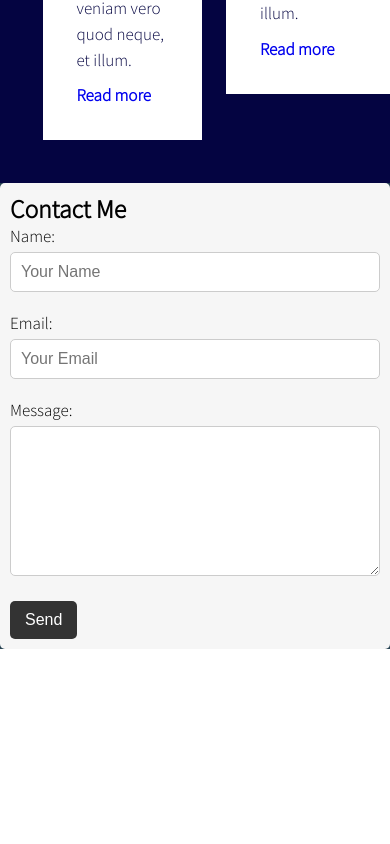
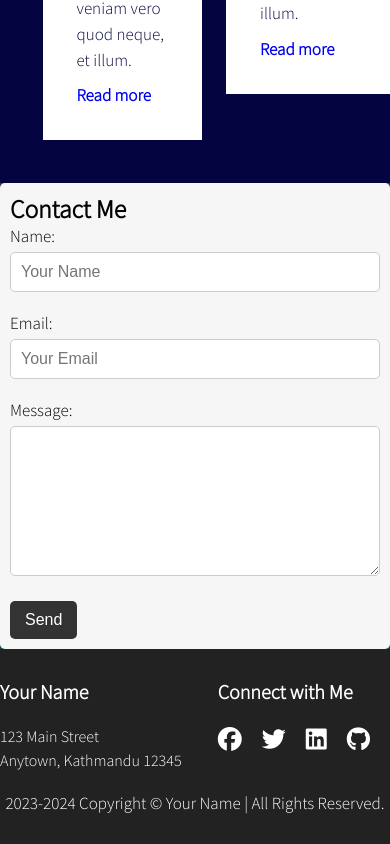
Before and after one commit to BinodAlgo/porfilio-project-2, a plain HTML site: page public/index.html in a window 390 px wide. Shown: the part 5534-6378 px from the top of the page. Before the commit the page ends 6183 px from the top, so only its background shows below. Drawn offline with Linux system fonts and the light colour scheme.

Commit message:
footer section added with responsive CSS styling

```diff
--- a/public/index.html
+++ b/public/index.html
@@ -312,6 +312,26 @@
   </form>
   </section>
   <!-- Footer section  -->
+<footer class="footer">
+  <div class="footer-wrapper">
+    <div class="footer-left">
+      <h3>Your Name</h3>
+      <p>123 Main Street<br>Anytown, Kathmandu 12345</p>
+    </div>
+    <div class="footer-right">
+      <h3>Connect with Me</h3>
+      <ul class="social-links">
+        <li><a href="#"><i class="fab fa-facebook"></i></a></li>
+        <li><a href="#"><i class="fab fa-twitter"></i></a></li>
+        <li><a href="#"><i class="fab fa-linkedin"></i></a></li>
+        <li><a href="#"><i class="fab fa-github"></i></a></li>
+      </ul>
+    </div>
+  </div>
+  <div class="copyright">
+    2023-2024 Copyright &copy; Your Name | All Rights Reserved.
+  </div>
+</footer>
 
 
 </body>
--- a/src/css/styles.css
+++ b/src/css/styles.css
@@ -522,3 +522,57 @@ button[type="submit"]:hover {
     padding: 10px 15px;
   }
 }
+
+
+
+
+
+
+.footer {
+  background-color: #222;
+  color: #fff;
+  padding: 30px 0;
+}
+
+.footer-wrapper {
+  display: flex;
+  justify-content: space-between;
+  max-width: 960px;
+  margin: 0 auto;
+}
+
+.footer h3 {
+  font-size: 20px;
+  margin-bottom: 20px;
+}
+
+.footer-left p {
+  font-size: 16px;
+  line-height: 1.5;
+  margin-bottom: 20px;
+}
+
+.social-links {
+  display: flex;
+  list-style: none;
+  padding: 0;
+  margin: 0;
+}
+
+.social-links li {
+  margin-right: 20px;
+}
+
+.social-links a {
+  color: #fff;
+  font-size: 24px;
+  transition: color 0.3s ease-in-out;
+}
+
+.social-links a:hover {
+  color: #ccc;
+}
+.copyright{
+  color: var(--pure-color);
+  text-align: center;
+}
```
